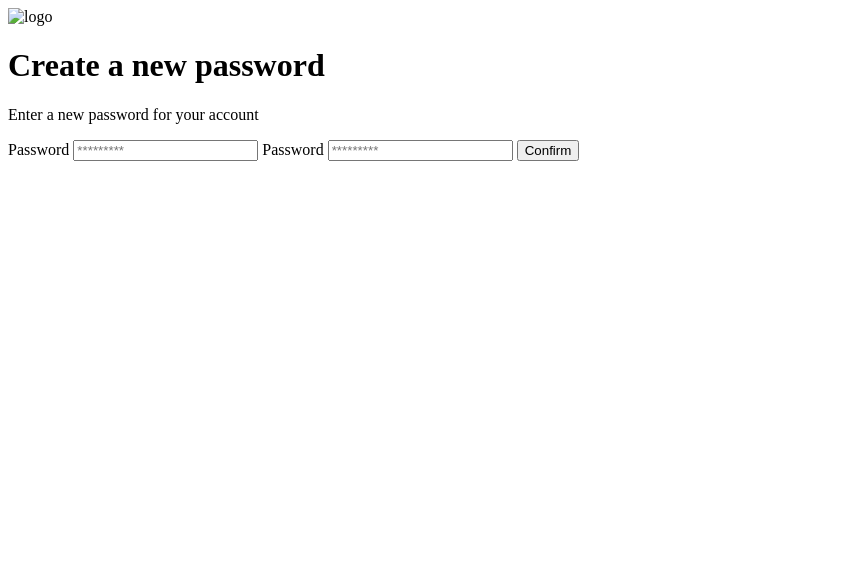
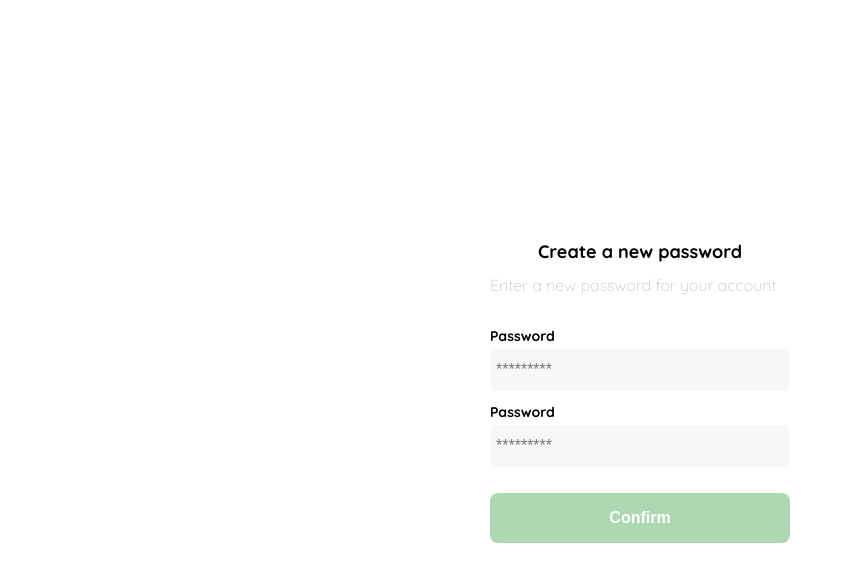
Before and after one commit to MdeMedina/proyectoYardFD, a plain HTML site: page contrasena.html in a window 1280 px wide. Shown: the whole page, without its empty margins (0-845 px from the left). Drawn offline with Linux system fonts and the light colour scheme.

Commit message:
css de contraseña

```diff
--- a/contrasena.html
+++ b/contrasena.html
@@ -4,13 +4,106 @@
     <meta charset="UTF-8">
     <meta http-equiv="X-UA-Compatible" content="IE=edge">
     <meta name="viewport" content="width=device-width, initial-scale=1.0">
+    <link rel="preconnect" href="https://fonts.googleapis.com">
+<link rel="preconnect" href="https://fonts.gstatic.com" crossorigin>
+<link href="https://fonts.googleapis.com/css2?family=Quicksand:wght@300;500;700&display=swap" rel="stylesheet">
     <title>Yard</title>
-    <style></style>
+    <style>
+        :root {
+            --white: #FFFFFF;
+            --black: #000000;
+            --very-light-pink: #c7c7c7;
+            --text-input-field: #f7f7f7;
+            --hospital-green: #ACD9B2;
+            --sm: 14px;
+            --md: 16px;
+            --lg: 18px;
+        }
+        body{
+            margin: 0;
+            font-family: 'Quicksand', sans-serif;
+        }
+        .login{
+            width: 100%;
+            height: 100vh;
+            display: grid;
+            place-items: center;
+        }
+
+        .form-container {
+            display: grid;
+            grid-template-rows: auto 1fr
+            auto;
+            width: 300px;
+        }
+
+        .logo {
+            width: 150px;
+            margin-bottom: 48px;
+            justify-self: center;
+            display: none;
+        }
+
+        .title {
+            font-size: var(--lg);
+            margin-bottom: 12px;
+            text-align: center;
+        }
+        .subtitle {
+            color: var(--very-light-pink);
+            font-size: var(--md);
+            font-weight: 300;
+            margin-top: 0;
+            margin-bottom: 32px;
+        }
+        .form {
+            display:flex;
+            flex-direction: column;
+        }
+        .label{
+            font-size: var(--sm);
+            font-weight: bold;
+            margin-bottom: 4px;
+        }
+
+        .input {
+            background-color: var(--text-input-field);
+            border: none;
+            border-radius: 8px;
+            height: 30px;
+            font-size: var(--md);
+            padding: 6px;
+            margin-bottom: 12px;
+        }
+
+        .primary-button{
+            background-color: var(--hospital-green);
+            border-radius: 8px;
+            border: none;
+            color: var(--white);
+            width: 100%;
+            cursor: pointer;
+            font-size: var(--md);
+            font-weight: bold;
+            height: 50px;
+        }
+
+        .login-button{
+            margin-top: 14px;
+            margin-bottom: 30px;
+        }
+        @media (max-width: 640px) {
+            .logo {
+                display: block
+            }
+        }
+
+    </style>
 </head>
 <body>
     <div class="login">
         <div class="form-container">
-            <img src="" alt="logo" class="logo">
+            <img src="./logos/logo_yard_sale.svg" alt="logo" class="logo">
             <h1 class="title">Create a new password</h1>
             <p class="subtitle">Enter a new password for your account</p>
             <form action="/" class="form">
```
